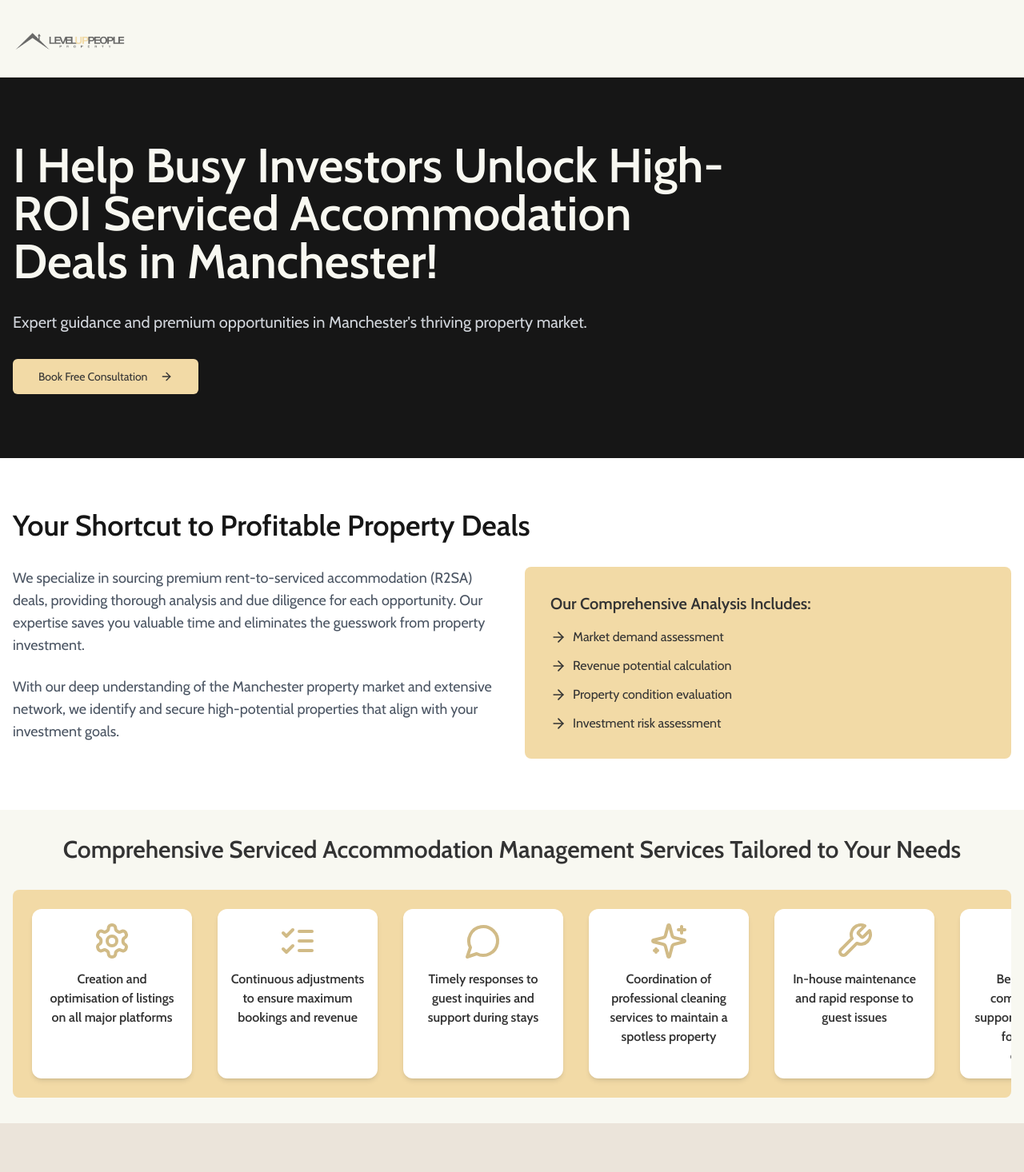
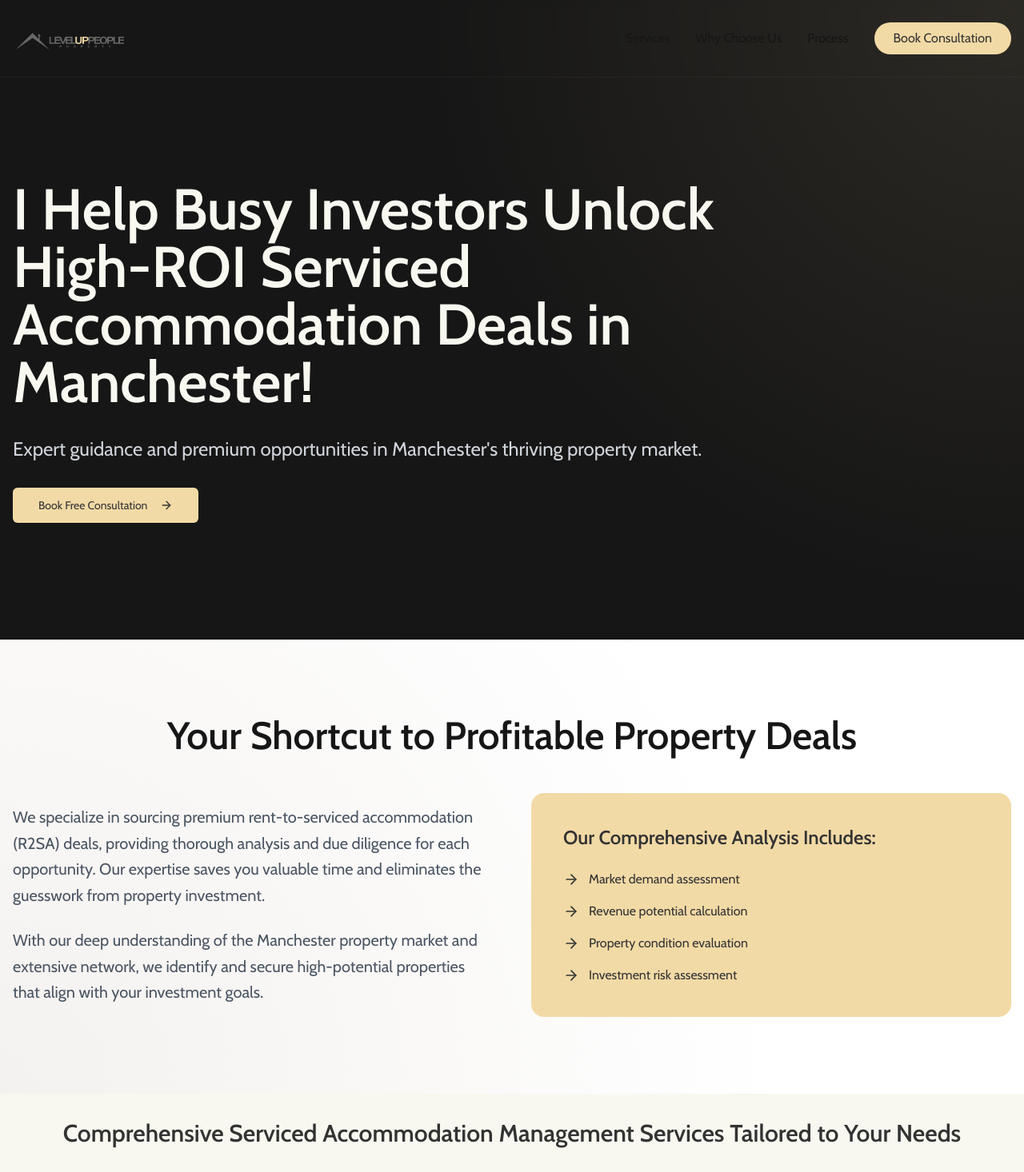
Before and after one commit to toaderiye1/LUPSite, a React (Vite) app: page / in a window 1280 px wide. Shown: the top 1466 px of the page at 80% size. Built offline with nearby package versions, Linux system fonts and the light colour scheme.

Commit message:
Refactor website design
Improve website design and user experience to meet high-end client expectations.  Maintain existing copy and conversion focus while implementing best practices and modern standards.

```diff
--- a/src/components/CallToActionSection.tsx
+++ b/src/components/CallToActionSection.tsx
@@ -1,23 +1,29 @@
+
 import { ArrowRight } from "lucide-react";
 import { Button } from "./ui/button";
 
 const CallToActionSection = () => {
   return (
-    <section className="w-full py-20 bg-brand-darkGrey text-white">
-      <div className="container mx-auto px-4 text-center">
-        <h2 className="text-3xl md:text-4xl font-semibold mb-8">
+    <section className="relative w-full py-32 bg-brand-darkGrey text-white overflow-hidden">
+      <div className="absolute inset-0 bg-[radial-gradient(circle_at_center,rgba(242,218,166,0.1),transparent_70%)]" />
+      <div className="container mx-auto px-4 text-center relative">
+        <div className="max-w-3xl mx-auto space-y-8">
+          <h2 className="text-4xl md:text-5xl font-semibold mb-8 leading-tight">
             Ready to Invest? Let's Get Started!
           </h2>
-        <p className="text-lg mb-12 max-w-2xl mx-auto text-gray-300">
+          <p className="text-xl text-gray-300 leading-relaxed max-w-2xl mx-auto">
             Take the first step towards building your property portfolio in Manchester's thriving market.
             Book a consultation today and let's discuss how we can help you achieve your investment goals.
           </p>
+          <div className="pt-4">
             <Button
-          className="bg-warm-bg text-warm-text hover:bg-warm-hover transition-colors duration-300"
+              className="bg-warm-bg text-warm-text hover:bg-warm-hover transition-all duration-300 transform hover:scale-105"
               size="lg"
             >
               Book Free Consultation <ArrowRight className="ml-2" />
             </Button>
+          </div>
+        </div>
       </div>
     </section>
   );
--- a/src/components/Navbar.tsx
+++ b/src/components/Navbar.tsx
@@ -1,19 +1,44 @@
+
 import { Link } from "react-router-dom";
+import { Menu } from "lucide-react";
 
 const Navbar = () => {
   return (
-    <nav className="bg-brand-whiteish border-b border-brand-brown/20">
+    <nav className="fixed w-full z-50 bg-transparent backdrop-blur-sm border-b border-brand-brown/10 transition-all duration-300">
       <div className="container mx-auto px-4 py-4">
-        <Link to="/" className="flex items-center">
-          <img
-            src="/lovable-uploads/7d7ccab6-6209-4246-b447-9746d0a8b474.png"
-            alt="Level-Up People Property"
-            className="h-12 md:h-16"
-          />
-        </Link>
+        <div className="flex items-center justify-between">
+          <Link to="/" className="flex items-center group">
+            <img
+              src="/lovable-uploads/7d7ccab6-6209-4246-b447-9746d0a8b474.png"
+              alt="Level-Up People Property"
+              className="h-12 md:h-16 transition-transform duration-300 group-hover:scale-105"
+            />
+          </Link>
+          <div className="hidden md:flex items-center space-x-8">
+            <NavLink href="#services">Services</NavLink>
+            <NavLink href="#why-choose-us">Why Choose Us</NavLink>
+            <NavLink href="#how-it-works">Process</NavLink>
+            <button className="px-6 py-2 bg-warm-bg text-warm-text rounded-full hover:bg-warm-hover transition-all duration-300 transform hover:scale-105">
+              Book Consultation
+            </button>
+          </div>
+          <button className="md:hidden p-2">
+            <Menu className="h-6 w-6 text-brand-darkGrey" />
+          </button>
+        </div>
       </div>
     </nav>
   );
 };
 
+const NavLink = ({ href, children }: { href: string; children: React.ReactNode }) => (
+  <a
+    href={href}
+    className="text-brand-darkGrey hover:text-brand-brown transition-colors duration-300 relative group"
+  >
+    {children}
+    <span className="absolute bottom-0 left-0 w-full h-0.5 bg-warm-bg transform scale-x-0 group-hover:scale-x-100 transition-transform duration-300" />
+  </a>
+);
+
 export default Navbar;
--- a/src/pages/Index.tsx
+++ b/src/pages/Index.tsx
@@ -1,3 +1,4 @@
+
 import Navbar from "@/components/Navbar";
 import ServicesSection from "@/components/ServicesSection";
 import HowItWorksSection from "@/components/HowItWorksSection";
@@ -12,65 +13,57 @@ const Index = () => {
       <Navbar />
 
       {/* Hero Section */}
-      <section className="relative bg-brand-darkGrey text-brand-whiteish py-20">
-        <div className="container mx-auto px-4">
-          <div className="max-w-4xl">
-            <h1 className="text-4xl md:text-6xl font-bold mb-8 animate-fade-in">
+      <section className="relative min-h-screen bg-brand-darkGrey text-brand-whiteish flex items-center pt-20">
+        <div className="absolute inset-0 bg-[radial-gradient(circle_at_top_right,rgba(242,218,166,0.1),transparent_50%)]" />
+        <div className="container mx-auto px-4 relative">
+          <div className="max-w-4xl space-y-8">
+            <h1 className="text-5xl md:text-7xl font-bold leading-tight animate-fade-in">
               I Help Busy Investors Unlock High-ROI Serviced Accommodation Deals in Manchester!
             </h1>
-            <p className="text-xl mb-8 text-gray-300 animate-fade-in">
+            <p className="text-xl md:text-2xl text-gray-300 animate-fade-in [animation-delay:200ms]">
               Expert guidance and premium opportunities in Manchester's thriving property market.
             </p>
-            <Button
-              className="bg-warm-bg text-warm-text hover:bg-warm-hover transition-colors duration-300 animate-fade-in"
-              size="lg"
-            >
-              Book Free Consultation <ArrowRight className="ml-2" />
-            </Button>
+            <div className="animate-fade-in [animation-delay:400ms]">
+              <Button
+                className="bg-warm-bg text-warm-text hover:bg-warm-hover transition-all duration-300 transform hover:scale-105"
+                size="lg"
+              >
+                Book Free Consultation <ArrowRight className="ml-2" />
+              </Button>
+            </div>
           </div>
         </div>
       </section>
 
       {/* What We Do Section */}
-      <section className="py-16 bg-white">
-        <div className="container mx-auto px-4">
-          <h2 className="text-3xl md:text-4xl font-semibold text-brand-darkGrey mb-8">
+      <section id="services" className="py-24 bg-white relative overflow-hidden">
+        <div className="absolute inset-0 bg-[radial-gradient(circle_at_bottom_left,rgba(146,122,100,0.1),transparent_70%)]" />
+        <div className="container mx-auto px-4 relative">
+          <h2 className="text-4xl md:text-5xl font-semibold text-brand-darkGrey mb-12 text-center">
             Your Shortcut to Profitable Property Deals
           </h2>
-          <div className="grid grid-cols-1 md:grid-cols-2 gap-8">
-            <div>
-              <p className="text-lg text-gray-600 mb-6">
+          <div className="grid grid-cols-1 md:grid-cols-2 gap-12 items-center">
+            <div className="space-y-6">
+              <p className="text-xl text-gray-600 leading-relaxed">
                 We specialize in sourcing premium rent-to-serviced accommodation (R2SA) deals,
                 providing thorough analysis and due diligence for each opportunity. Our expertise
                 saves you valuable time and eliminates the guesswork from property investment.
               </p>
-              <p className="text-lg text-gray-600">
+              <p className="text-xl text-gray-600 leading-relaxed">
                 With our deep understanding of the Manchester property market and extensive
                 network, we identify and secure high-potential properties that align with
                 your investment goals.
               </p>
             </div>
-            <div className="bg-warm-bg rounded-lg p-8">
-              <h3 className="text-xl font-semibold mb-4 text-warm-text">
+            <div className="bg-warm-bg rounded-2xl p-10 transform hover:scale-105 transition-all duration-300">
+              <h3 className="text-2xl font-semibold mb-6 text-warm-text">
                 Our Comprehensive Analysis Includes:
               </h3>
-              <ul className="space-y-3 text-warm-text">
-                <li className="flex items-center">
-                  <ArrowRight className="w-5 h-5 mr-2" />
-                  Market demand assessment
-                </li>
-                <li className="flex items-center">
-                  <ArrowRight className="w-5 h-5 mr-2" />
-                  Revenue potential calculation
-                </li>
-                <li className="flex items-center">
-                  <ArrowRight className="w-5 h-5 mr-2" />
-                  Property condition evaluation
-                </li>
-                <li className="flex items-center">
-                  <ArrowRight className="w-5 h-5 mr-2" />
-                  Investment risk assessment
-                </li>
+              <ul className="space-y-4 text-warm-text">
+                <ListItem>Market demand assessment</ListItem>
+                <ListItem>Revenue potential calculation</ListItem>
+                <ListItem>Property condition evaluation</ListItem>
+                <ListItem>Investment risk assessment</ListItem>
               </ul>
             </div>
           </div>
@@ -82,23 +75,24 @@ const Index = () => {
       <HowItWorksSection />
 
       {/* What Makes Us Different Section */}
-      <section className="py-16 bg-white">
-        <div className="container mx-auto px-4">
-          <h2 className="text-3xl md:text-4xl font-semibold text-center mb-12 text-brand-darkGrey">
+      <section className="py-24 bg-white relative overflow-hidden">
+        <div className="absolute inset-0 bg-[radial-gradient(circle_at_center,rgba(242,218,166,0.1),transparent_70%)]" />
+        <div className="container mx-auto px-4 relative">
+          <h2 className="text-4xl md:text-5xl font-semibold text-center mb-16 text-brand-darkGrey">
             We're Investors, Just Like You
           </h2>
-          <div className="max-w-3xl mx-auto text-center">
-            <p className="text-lg text-gray-600 mb-8">
+          <div className="max-w-4xl mx-auto text-center space-y-8">
+            <p className="text-xl text-gray-600 leading-relaxed">
               With years of hands-on experience in property investment, we understand
               the challenges and opportunities in the Manchester market. Our success
               is built on making smart investment decisions and helping others do the same.
             </p>
-            <div className="bg-brand-cream rounded-lg p-8">
-              <blockquote className="italic text-gray-700 mb-4">
+            <div className="bg-brand-cream rounded-2xl p-12 transform hover:scale-105 transition-all duration-300">
+              <blockquote className="italic text-xl text-gray-700 mb-6">
                 "Their expertise in the Manchester property market is unmatched. They helped me
                 secure a high-performing serviced accommodation property that has exceeded my ROI expectations."
               </blockquote>
-              <p className="font-semibold text-brand-darkGrey">
+              <p className="font-semibold text-brand-darkGrey text-lg">
                 - Sarah Johnson, Property Investor
               </p>
             </div>
@@ -111,4 +105,11 @@ const Index = () => {
   );
 };
 
+const ListItem = ({ children }: { children: React.ReactNode }) => (
+  <li className="flex items-center space-x-3">
+    <ArrowRight className="w-5 h-5 flex-shrink-0" />
+    <span>{children}</span>
+  </li>
+);
+
 export default Index;
```
Lines whose indentation alone changed are shown as unchanged.
